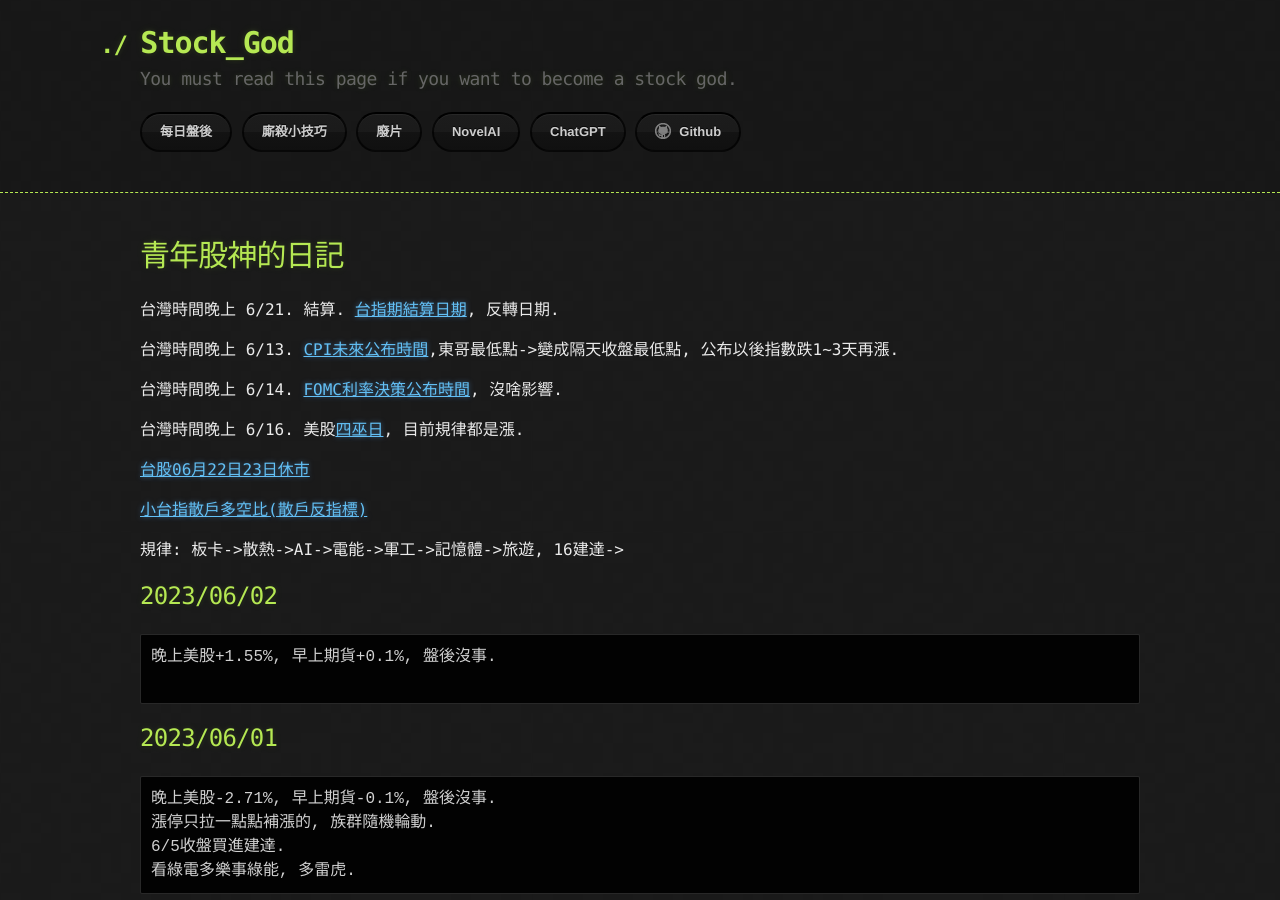
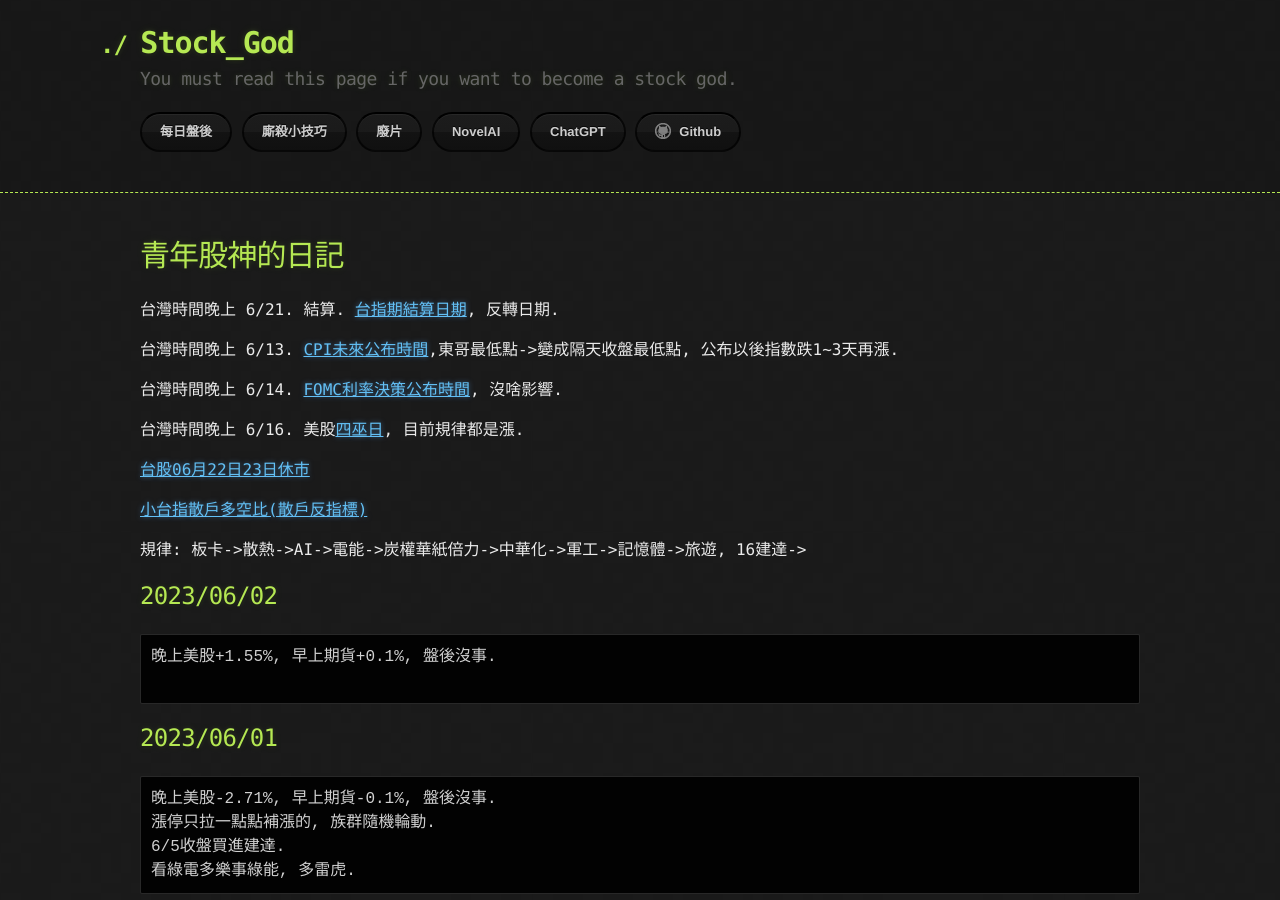
Before and after one commit to lepg5487/Stock_God, a Jekyll site: the page built from index.md, in a window 1280 px wide and 900 px high. Built offline with Jekyll 4.4.1, drawn with Linux system fonts in a browser that asks for light colours; our own code applies the rules of GitHub Pages for plain Markdown files.

Commit message:
Update index.md

````diff
--- a/index.md
+++ b/index.md
@@ -16,7 +16,7 @@
 
 [小台指散戶多空比(散戶反指標)](https://www.macromicro.me/charts/20069/tw-mtx-long-to-short-ratio-of-individual-player)
 
-規律: 板卡->散熱->AI->電能->軍工->記憶體->旅遊, 16建達->
+規律: 板卡->散熱->AI->電能->炭權華紙倍力->中華化->軍工->記憶體->旅遊, 16建達->
 
 ## 2023/06/02
 ```
````
